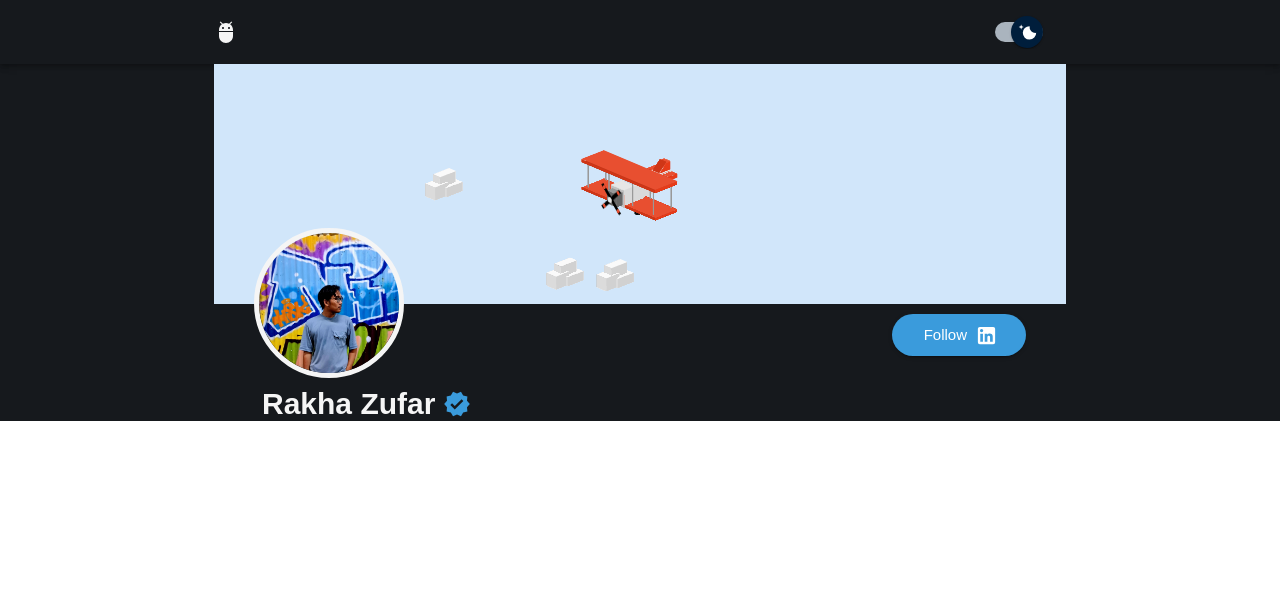
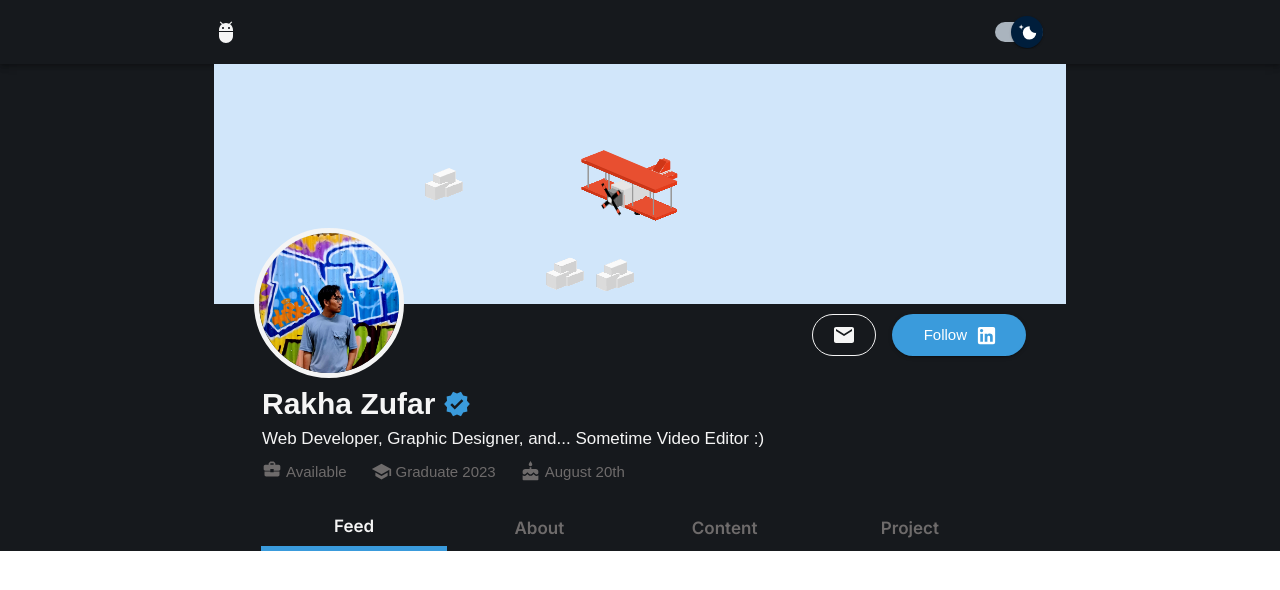
Before and after one commit to rakhazufar/portorakha, a Next.js app: page / in a window 1280 px wide. Shown: the top 590 px of the page. Built offline with nearby package versions, Linux system fonts and the light colour scheme.

Commit message:
add tabs and button message

```diff
--- a/src/app/components/header.jsx
+++ b/src/app/components/header.jsx
@@ -1,10 +1,168 @@
 import MyIframeComponent from "@app/components/pesawat";
-import { Box } from "@mui/material";
+import { Box, Container, Typography } from "@mui/material";
+import Avatar from "@mui/material/Avatar";
+import Button from "@mui/material/Button";
+import LinkedInIcon from "@mui/icons-material/LinkedIn";
+import VerifiedIcon from "@mui/icons-material/Verified";
+import BusinessCenterIcon from "@mui/icons-material/BusinessCenter";
+import SchoolIcon from "@mui/icons-material/School";
+import CakeIcon from "@mui/icons-material/Cake";
+import EmailIcon from "@mui/icons-material/Email";
 
 function Header() {
   return (
     <Box component="header">
       <MyIframeComponent />
+      <Box
+        sx={{
+          display: "flex",
+          justifyContent: "space-between",
+          px: 5,
+          marginTop: -10,
+          alignItems: "center",
+        }}
+      >
+        <Avatar
+          alt="Remy Sharp"
+          src="static/photo.jpg"
+          sx={{
+            width: 150,
+            height: 150,
+            border: "5px solid",
+            borderColor: "primary.text",
+          }}
+        />
+        <Box>
+          <Button
+            variant="outlined"
+            sx={{
+              borderColor: "primary.text",
+              borderRadius: "50px",
+              marginTop: 8,
+              py: 1,
+              marginRight: 2,
+              ":hover": {
+                borderColor: "primary.button",
+              },
+            }}
+          >
+            <EmailIcon sx={{ color: "primary.text" }} />
+          </Button>
+
+          <Button
+            variant="contained"
+            size="large"
+            endIcon={<LinkedInIcon sx={{ width: 23, height: 23 }} />}
+            sx={{
+              backgroundColor: "primary.button",
+              textTransform: "none",
+              borderRadius: "50px",
+              px: 4,
+              marginTop: 8,
+              ":hover": {
+                backgroundColor: "primary.button",
+              },
+            }}
+          >
+            Follow
+          </Button>
+        </Box>
+      </Box>
+      <Box sx={{ paddingLeft: 6 }}>
+        <Box sx={{ display: "flex", alignItems: "center", paddingTop: 1 }}>
+          <Typography
+            variant="h1"
+            sx={{
+              fontSize: 30,
+              fontWeight: 600,
+              color: "primary.text",
+            }}
+          >
+            Rakha Zufar
+          </Typography>
+          <VerifiedIcon
+            sx={{
+              color: "primary.button",
+              marginLeft: 1,
+              width: 28,
+              height: 28,
+            }}
+          />
+        </Box>
+        <Box sx={{ display: "flex", alignItems: "center", paddingTop: 1 }}>
+          <Typography
+            variant="h1"
+            sx={{
+              fontSize: 17,
+              fontWeight: 400,
+              color: "primary.text",
+            }}
+          >
+            Web Developer, Graphic Designer, and... Sometime Video Editor :)
+          </Typography>
+        </Box>
+        <Box sx={{ display: "flex", alignItems: "center", paddingTop: 1.5 }}>
+          <BusinessCenterIcon
+            sx={{
+              color: "primary.darkerText",
+              marginTop: -0.5,
+              width: 20,
+              height: 20,
+            }}
+          />
+          <Typography
+            variant="h1"
+            sx={{
+              fontSize: 15,
+              fontWeight: 400,
+              marginLeft: 0.5,
+              color: "primary.darkerText",
+            }}
+          >
+            Available
+          </Typography>
+
+          <SchoolIcon
+            sx={{
+              color: "primary.darkerText",
+              marginLeft: 3,
+              width: 21,
+              height: 21,
+            }}
+          />
+          <Typography
+            variant="h1"
+            sx={{
+              fontSize: 15,
+              fontWeight: 400,
+              marginLeft: 0.5,
+              color: "primary.darkerText",
+            }}
+          >
+            Graduate 2023
+          </Typography>
+
+          <CakeIcon
+            sx={{
+              color: "primary.darkerText",
+              marginLeft: 3,
+              width: 21,
+              height: 21,
+            }}
+          />
+          <Typography
+            variant="h1"
+            sx={{
+              fontSize: 15,
+              fontWeight: 400,
+              marginLeft: 0.5,
+              color: "primary.darkerText",
+            }}
+          >
+            August 20th
+          </Typography>
+        </Box>
+      </Box>
     </Box>
   );
 }
--- /dev/null
+++ b/src/app/components/tabs.jsx
@@ -0,0 +1,94 @@
+"use client";
+
+import { Box, Grid } from "@mui/material";
+import { useState } from "react";
+
+const tabStyle = {
+  fontSize: 17,
+  fontWeight: 600,
+  marginTop: 5,
+  cursor: "pointer",
+  display: "flex",
+  alignItems: "center",
+  justifyContent: "center",
+  color: "primary.darkerText",
+  ":hover": {
+    backgroundColor: "primary.hoverMain",
+  },
+  "& .MuiGrid-item": {
+    padding: 0,
+  },
+};
+
+function Tabs() {
+  const [selectedTab, setSelectedTab] = useState(0);
+
+  const isSelected = (tab) => {
+    return {
+      color: selectedTab == tab ? "primary.text" : "primary.darkerText",
+      borderBottom: selectedTab == tab && "5px solid",
+      borderColor: "primary.button",
+    };
+  };
+
+  return (
+    <Box sx={{ width: "100%", display: "flex", justifyContent: "center" }}>
+      <Grid container spacing={2} sx={{ width: "87%" }}>
+        <Grid
+          item
+          xs={3}
+          onClick={() => {
+            setSelectedTab(0);
+          }}
+          sx={{
+            ...tabStyle,
+            ...isSelected(0),
+          }}
+        >
+          Feed
+        </Grid>
+        <Grid
+          item
+          xs={3}
+          onClick={() => {
+            setSelectedTab(1);
+          }}
+          sx={{
+            ...tabStyle,
+            ...isSelected(1),
+          }}
+        >
+          About
+        </Grid>
+        <Grid
+          item
+          xs={3}
+          onClick={() => {
+            setSelectedTab(2);
+          }}
+          sx={{
+            ...tabStyle,
+            ...isSelected(2),
+          }}
+        >
+          Content
+        </Grid>
+        <Grid
+          item
+          xs={3}
+          onClick={() => {
+            setSelectedTab(3);
+          }}
+          sx={{
+            ...tabStyle,
+            ...isSelected(3),
+          }}
+        >
+          Project
+        </Grid>
+      </Grid>
+    </Box>
+  );
+}
+
+export default Tabs;
--- a/src/app/globals.css
+++ b/src/app/globals.css
@@ -3,3 +3,7 @@
   margin: 0;
   box-sizing: border-box;
 }
+
+.MuiGrid-item {
+  padding: 10px 0 10px 0 !important;
+}
--- a/src/app/page.js
+++ b/src/app/page.js
@@ -1,10 +1,7 @@
-import { Box, Container, Typography } from "@mui/material";
+import { Box, Container } from "@mui/material";
 import Navbar from "@app/components/navbar";
 import Header from "@app/components/header";
-import Avatar from "@mui/material/Avatar";
-import Button from "@mui/material/Button";
-import LinkedInIcon from "@mui/icons-material/LinkedIn";
-import VerifiedIcon from "@mui/icons-material/Verified";
+import Tabs from "@app/components/tabs";
 
 export default function Home() {
   return (
@@ -12,67 +9,7 @@ export default function Home() {
       <Navbar />
       <Container maxWidth="md" sx={{ padding: 0 }}>
         <Header />
-        <Box
-          sx={{
-            display: "flex",
-            justifyContent: "space-between",
-            px: 5,
-            marginTop: -10,
-            alignItems: "center",
-          }}
-        >
-          <Avatar
-            alt="Remy Sharp"
-            src="static/photo.jpg"
-            sx={{
-              width: 150,
-              height: 150,
-              border: "5px solid",
-              borderColor: "primary.text",
-            }}
-          />
-          <Box>
-            <Button
-              variant="contained"
-              size="large"
-              endIcon={<LinkedInIcon sx={{ width: 23, height: 23 }} />}
-              sx={{
-                backgroundColor: "primary.button",
-                textTransform: "none",
-                borderRadius: "50px",
-                px: 4,
-                marginTop: 8,
-                ":hover": {
-                  backgroundColor: "primary.button",
-                },
-              }}
-            >
-              Follow
-            </Button>
-          </Box>
-        </Box>
-        <Box sx={{ paddingLeft: 6 }}>
-          <Box sx={{ display: "flex", alignItems: "center", paddingTop: 1 }}>
-            <Typography
-              variant="h1"
-              sx={{
-                fontSize: 30,
-                fontWeight: 600,
-                color: "primary.text",
-              }}
-            >
-              Rakha Zufar
-            </Typography>
-            <VerifiedIcon
-              sx={{
-                color: "primary.button",
-                marginLeft: 1,
-                width: 28,
-                height: 28,
-              }}
-            />
-          </Box>
-        </Box>
+        <Tabs />
       </Container>
     </Box>
   );
--- a/src/app/styles/darkTheme.jsx
+++ b/src/app/styles/darkTheme.jsx
@@ -9,7 +9,9 @@ const darkTheme = createTheme({
   palette: {
     primary: {
       main: "#16191D",
+      hoverMain: "#2d333b",
       button: "#3A9BDC",
+      darkerText: "#6e6b6b",
       text: "#f5f5f5",
     },
   },
--- a/src/app/styles/lightTheme.jsx
+++ b/src/app/styles/lightTheme.jsx
@@ -10,6 +10,7 @@ const lightTheme = createTheme({
     primary: {
       main: "#f5f5f5",
       button: "#3A9BDC",
+      darkerText: "#6e6b6b",
       text: "#16191D",
     },
   },
```
